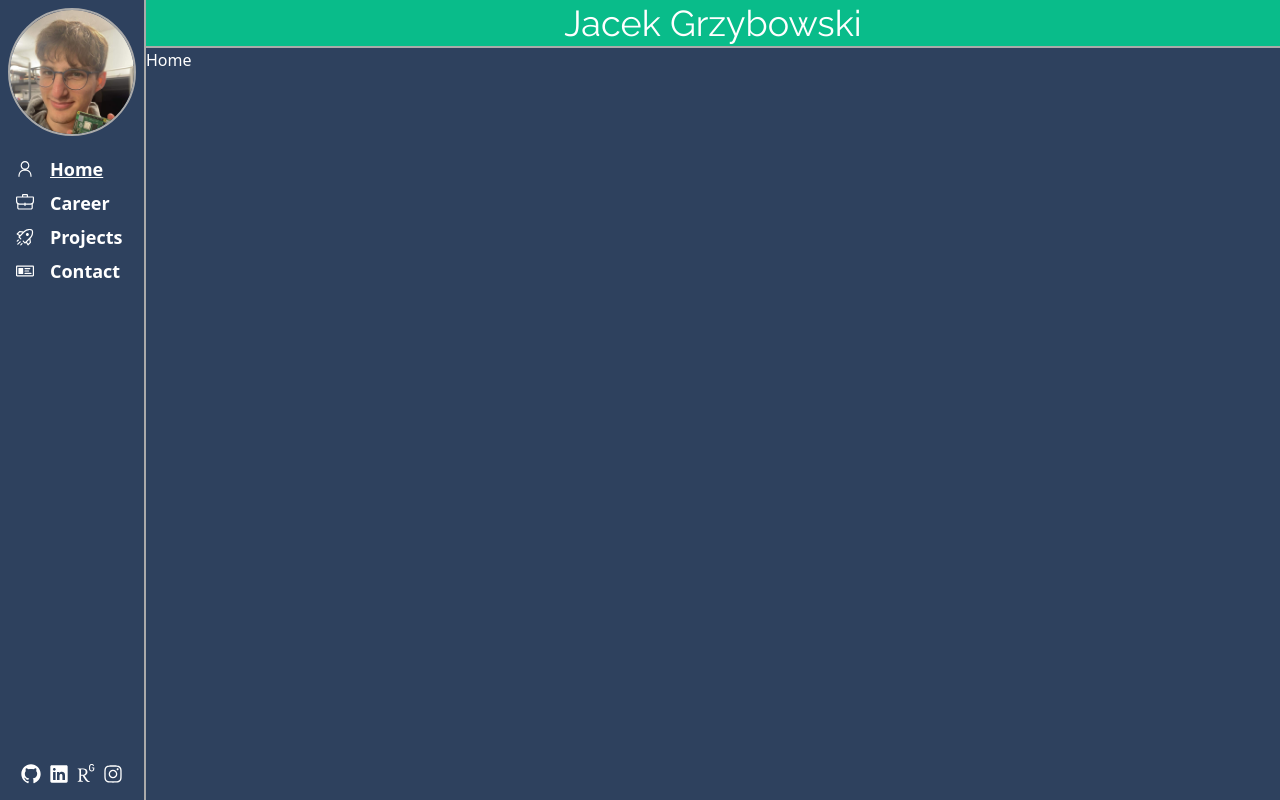
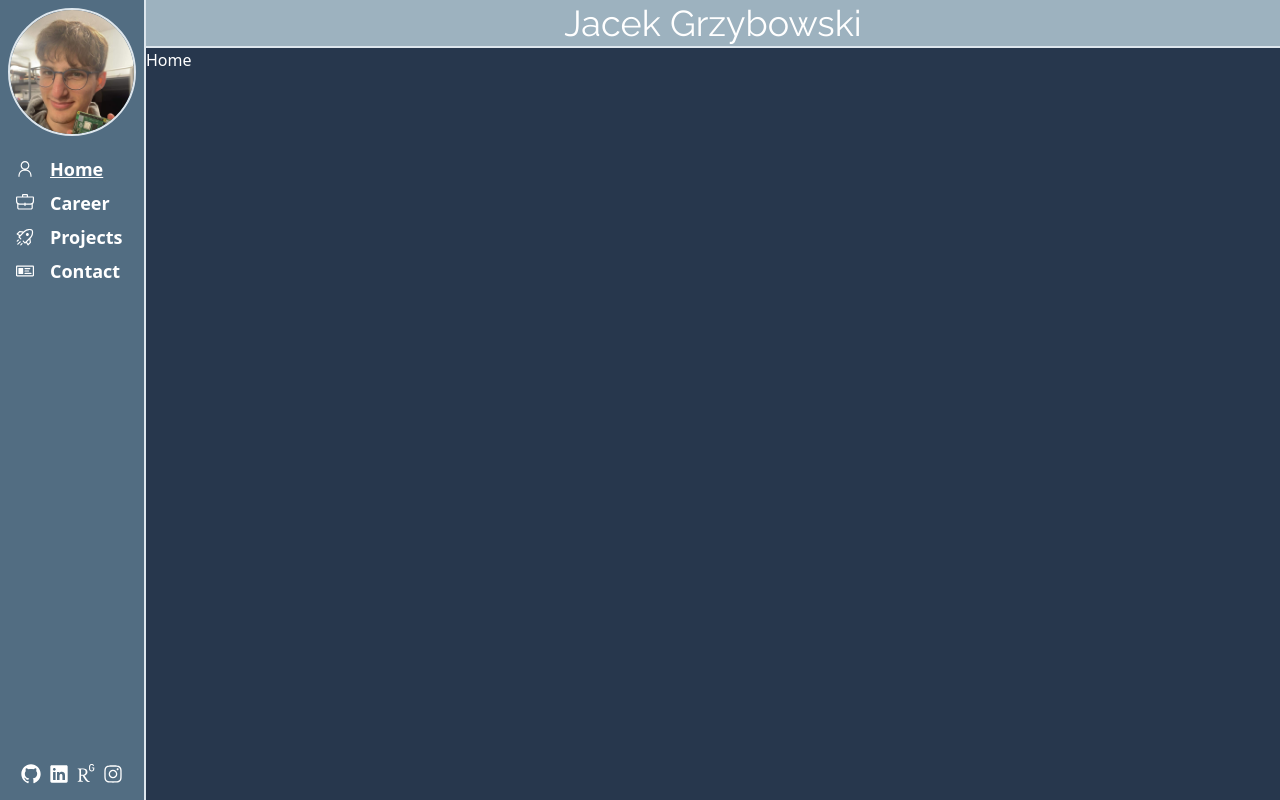
Before and after one commit to ToToSpl/totospl.github.io, a React (Vite) app: page / in a window 1280 px wide. Built offline with nearby package versions, Linux system fonts and the light colour scheme.

Commit message:
changed colors

```diff
--- a/src/components/Menu.tsx
+++ b/src/components/Menu.tsx
@@ -10,7 +10,7 @@ type MenuProps = {
 
 const Menu = ({ paths }: MenuProps) => {
   return (
-    <div className="hidden sm:flex flex-col border-r-2 px-2 py-2 border-my-soft-bg h-screen overflow-auto">
+    <div className="hidden sm:flex flex-col border-r-2 px-2 py-2 bg-my-second border-my-soft-bg h-screen overflow-auto">
       <Link to="/">
         <ProfilePic url="/profile.jpg" />
       </Link>
--- a/src/components/MenuMobile.tsx
+++ b/src/components/MenuMobile.tsx
@@ -19,7 +19,7 @@ export const MenuMobile = ({ onClose, paths }: MenuMobileProps) => {
     <div className="fixed left-0 top-0 w-full h-full bg-opacity-50 bg-black z-[1055] overflow-y-auto overflow-x-hidden outline-none flex items-center">
       <div
         ref={wrapperRef}
-        className="relative bg-opacity-100 bg-my-bg w-full md:w-1/2 xl:w-2/5 m-4 md:m-auto border-my-soft-bg border-2 rounded-xl p-2"
+        className="relative bg-opacity-100 bg-my-bg w-full md:w-1/2 xl:w-2/5 m-4 md:m-auto bg-my-second border-my-soft-bg border-2 rounded-xl p-2"
       >
         <button className="absolute right-2 text-2xl" onClick={() => onClose()}>
           <RxCross2 />
--- a/tailwind.config.js
+++ b/tailwind.config.js
@@ -4,12 +4,12 @@ export default {
   theme: {
     extend: {
       colors: {
-        "my-soft-bg": "#AAA",
-        "my-bg": "#2e415e",
-        "my-second": "#3A96CF",
-        "my-button": "#A63A50",
-        "my-button-hover": "#AE4258",
-        "my-contrast": "#09BC8A",
+        "my-soft-bg": "#DDE6ED",
+        "my-bg": "#27374D",
+        "my-second": "#526D82",
+        // "my-button": "#A63A50",
+        // "my-button-hover": "#AE4258",
+        "my-contrast": "#9DB2BF",
       },
       fontFamily: {
         special: ["Raleway", "sans-serif"],
```
